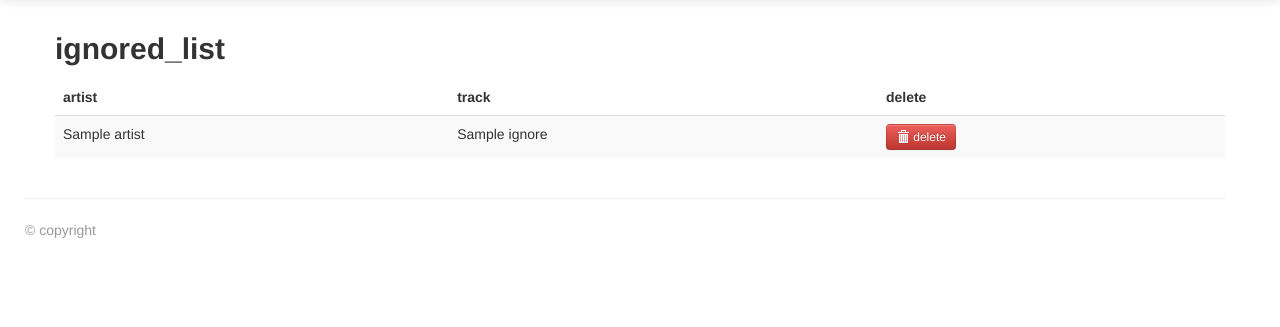
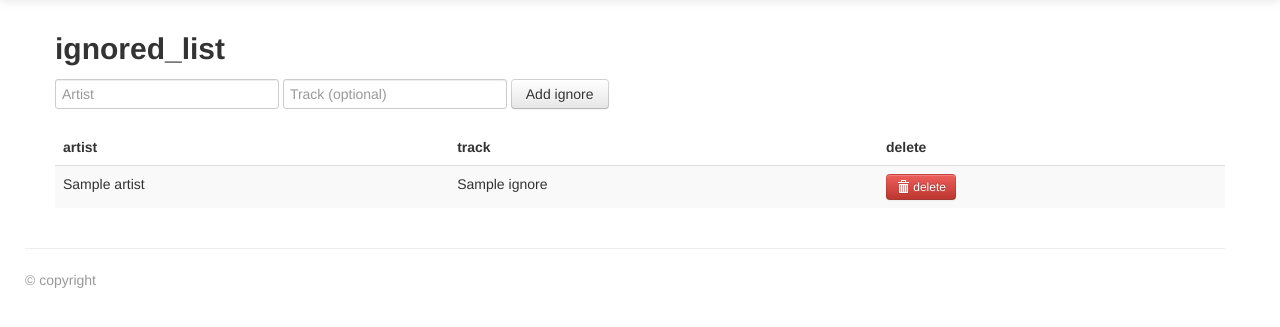
Before and after one commit to rnijveld/marietje-scrobbler, a PHP site: template views/ignores.twig in a window 1280 px wide. Shown: the part 41-368 px from the top of the page. Run offline with PHP 8.4, Linux system fonts and the light colour scheme; the template is opened without the code that fills it: most values are stand-ins (such as "Sample title", 1, 10 or a date in 2020); some libraries are stand-ins or nearby versions.

Commit message:
Added an interface that allows a user to manually add artists and tracks to their ignore list.

```diff
--- a/app/Marietje/Scrobbler/Controllers/User.php
+++ b/app/Marietje/Scrobbler/Controllers/User.php
@@ -28,7 +28,6 @@ $user->get('/auth', function (Request $request) use ($app) {
     if ($token === null) {
         $app->abort(500, "Token was not set.");
     }
-
     $session = $app['lastfm']->getSession($token);
     $app['lastfm']->setSession($session['key']);
     $app['session']->set('user_details', $app['lastfm']->getUserInfo());
--- a/views/ignores.twig
+++ b/views/ignores.twig
@@ -11,6 +11,11 @@
     <div class="row">
         <div class="span12">
             <h2>{{"ignored_list"|trans}}</h2>
+			<form class="form-inline" action="{{ url('ignores_post') }}" method="post">
+				<input type="text" class="input-large" name="artist" placeholder="Artist">
+				<input type="text" class="input-large" name="track" placeholder="Track (optional)">
+				<button type="submit" class="btn">Add ignore</button>
+			</form>
             <table class="table table-striped" id="ignores" data-url="{{ url('unignore') }}">
                 <thead>
                     <tr><th>{{"artist"|trans}}</th><th>{{"track"|trans}}</th><th>{{"delete"|trans}}</th></tr>
```
Also changed, not shown: app/Marietje/Scrobbler/Controllers/Home.php (+11 -0 lines).
